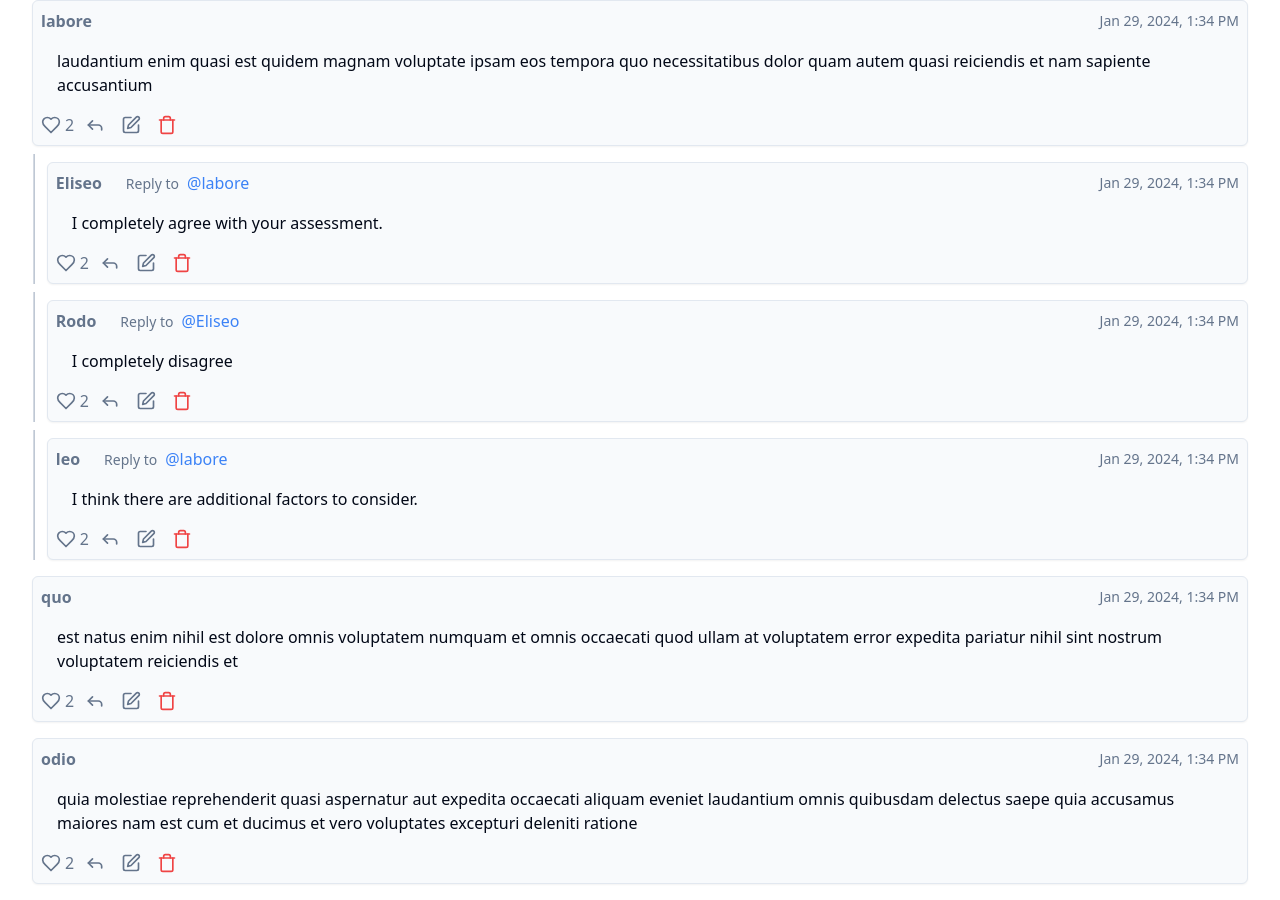
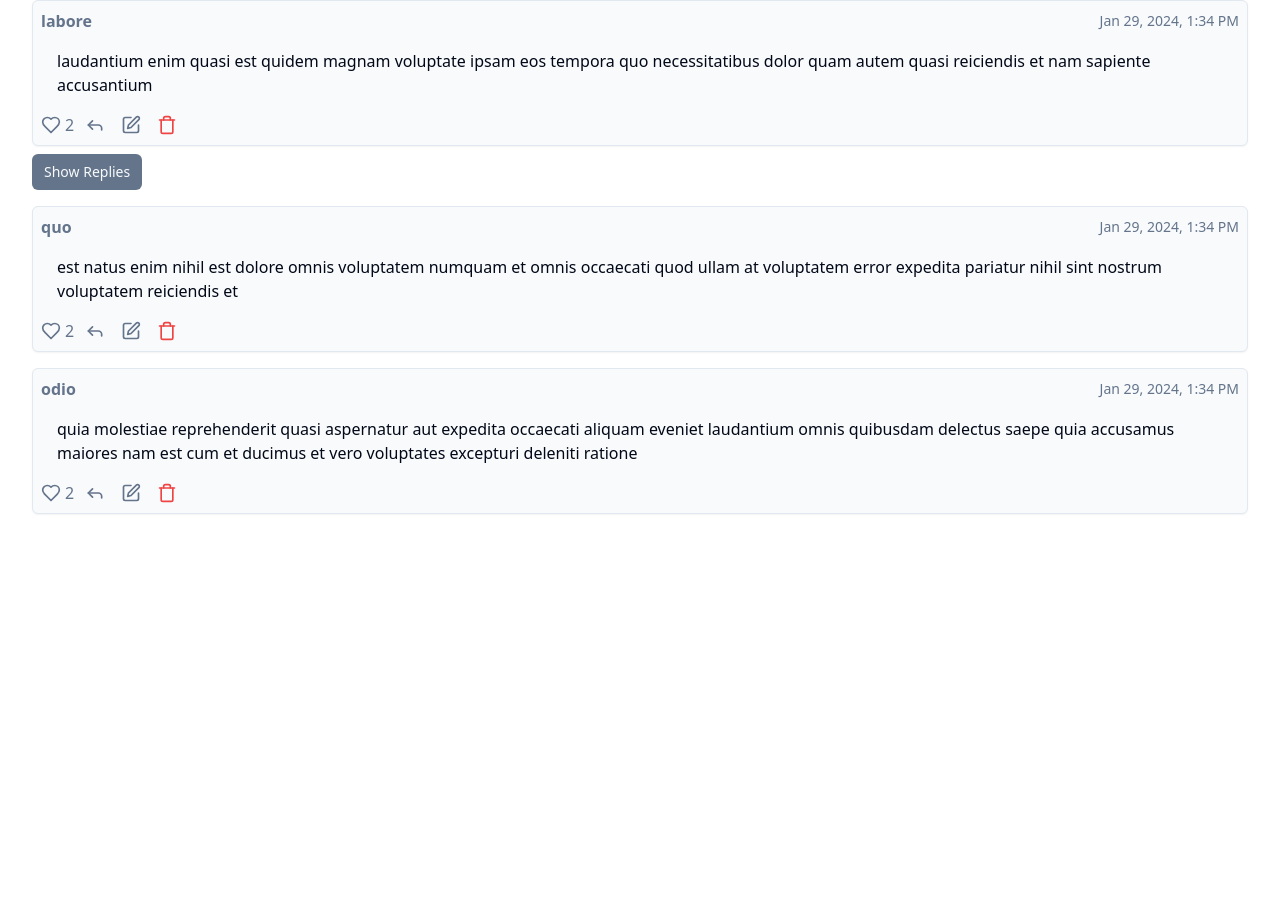
Before and after one commit to iam-annatar/Simple-Shopping-Cart, a React (Vite) app: page /store/1 in a window 1280 px wide. Shown: the part 777-1677 px from the top of the page. After the commit the page ends 1307 px from the top, so only its background shows below. Built offline with nearby package versions, Linux system fonts and the light colour scheme.

Commit message:
update show/hide replies button

```diff
--- a/src/components/Comments.tsx
+++ b/src/components/Comments.tsx
@@ -15,7 +15,9 @@ export const Comments = ({ name, parentId, body, id = 0 }: CommentProps) => {
   const childComments = useCommentRenderStore((state) =>
     state.getReplies(users, parentId, id)
   );
-  const [hideChild, setHideChild] = useState(false);
+  const [hideChild, setHideChild] = useState(true);
+
+  const rep = childComments.map((r) => r.replies?.length);
 
   return (
     <div className="mb-4">
@@ -23,7 +25,7 @@ export const Comments = ({ name, parentId, body, id = 0 }: CommentProps) => {
       <Button
         size={'sm'}
         className={`bg-slate-500 hover:bg-slate-600 mt-2 dark:text-white ${
-          !hideChild ? 'hidden' : ''
+          !hideChild || rep.length === 0 ? 'hidden' : ''
         }`}
         onClick={() => setHideChild(false)}
       >
```
